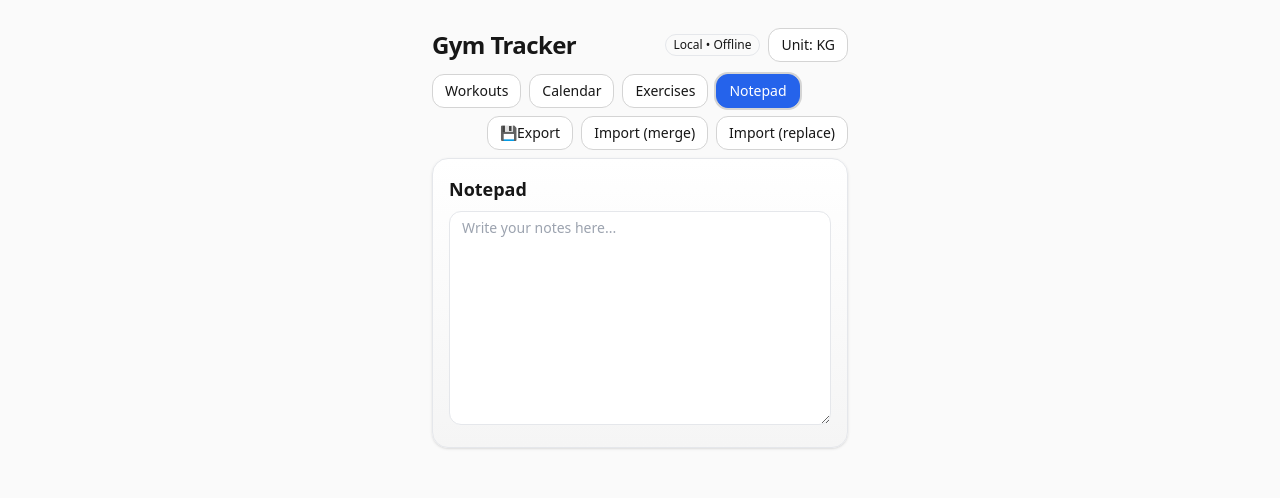
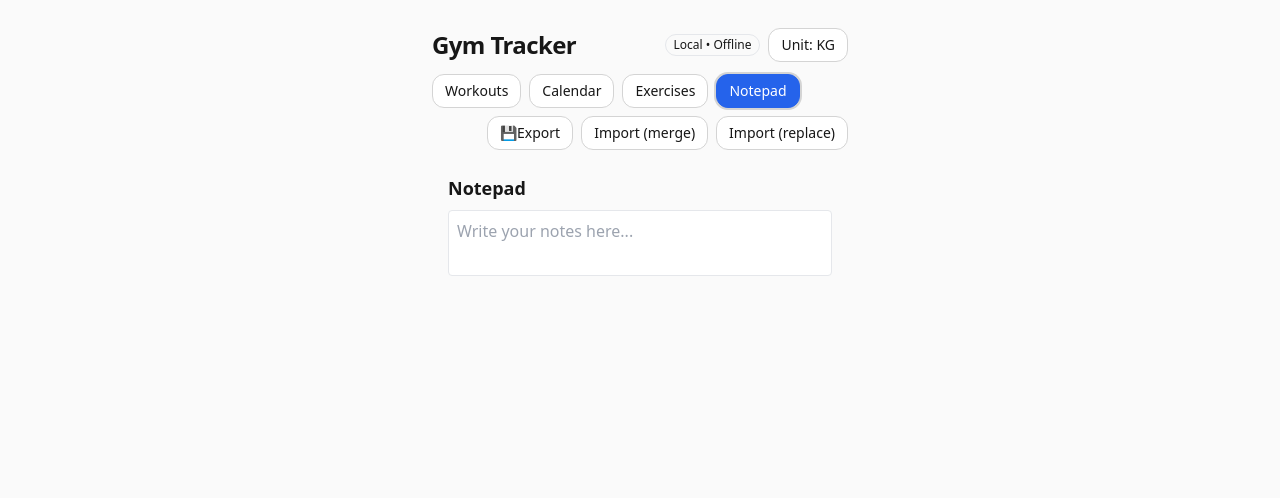
Before and after one commit to thinhdp/gym-tracker, a React (Vite) app: page / in a window 1280 px wide. Both pictures are taken after a click on the button "Notepad". Shown: the top 498 px of the page. Built offline with nearby package versions, Linux system fonts and the light colour scheme.

Commit message:
Update Notepad.jsx

```diff
--- a/src/components/Notepad.jsx
+++ b/src/components/Notepad.jsx
@@ -1,5 +1,4 @@
-import React, { useState, useEffect } from "react";
-import { Card, CardContent } from "./ui/Card";
+import React, { useState, useEffect, useRef } from "react";
 import { Textarea } from "./ui/Input";
 import { loadLS, saveLS } from "../lib/storage";
 
@@ -8,28 +7,40 @@ const K_NOTE = "mgym.note.v1";
 
 /**
  * Standalone notepad that stores its content in localStorage.
- * This version allows the textarea to expand freely as you type.
+ * This version auto‑expands as you type until it reaches a
+ * maximum of roughly 80% of the viewport height. Once the
+ * content grows beyond that, the textarea becomes scrollable.
  */
 export default function Notepad() {
   // Load existing note from localStorage on mount
   const [content, setContent] = useState(() => loadLS(K_NOTE, ""));
+  // Ref for dynamically sizing the textarea
+  const textareaRef = useRef(null);
 
-  // Persist changes to localStorage whenever content updates
+  // Persist changes to localStorage whenever content updates and
+  // adjust the textarea height based on its scrollHeight
   useEffect(() => {
     saveLS(K_NOTE, content);
+    const el = textareaRef.current;
+    if (el) {
+      // Reset height to auto to calculate the true scrollHeight
+      el.style.height = "auto";
+      const maxHeight = window.innerHeight * 0.8;
+      // Set the height to either scrollHeight or the viewport limit
+      el.style.height = `${Math.min(el.scrollHeight, maxHeight)}px`;
+    }
   }, [content]);
 
   return (
-    <Card className="mb-4">
-      <CardContent>
+    <div className="p-4">
       <h2 className="text-lg font-semibold mb-2">Notepad</h2>
       <Textarea
-          rows={10}
+        ref={textareaRef}
         placeholder="Write your notes here..."
         value={content}
         onChange={(e) => setContent(e.target.value)}
+        className="w-full resize-none overflow-auto border rounded p-2"
       />
-      </CardContent>
-    </Card>
+    </div>
   );
 }
```
Lines whose indentation alone changed are shown as unchanged.
